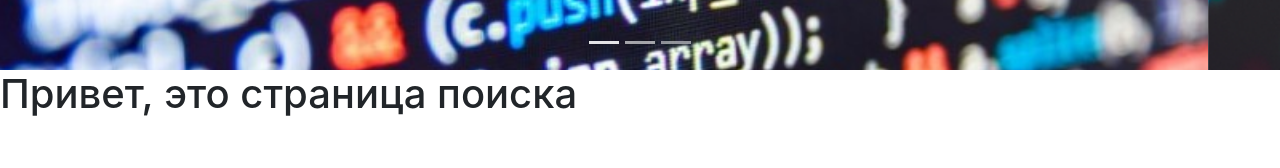
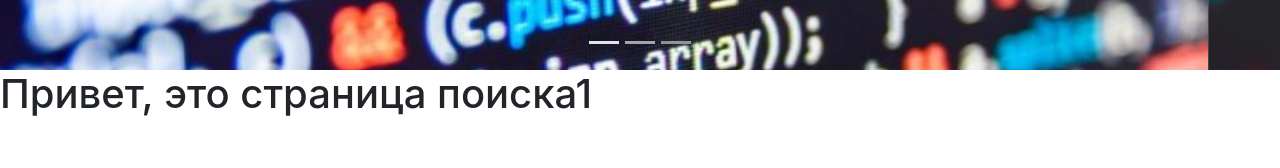
Before and after one commit to ensofter/my_nuxtjs_blog, a Nuxt app: page /search in a window 1280 px wide. Shown: the part 308-476 px from the top of the page. Built offline with nearby package versions, Linux system fonts and the light colour scheme.

Commit message:
Add view for tags

```diff
--- a/pages/search.vue
+++ b/pages/search.vue
@@ -1,5 +1,5 @@
 <template>
-  <h1>Привет, это страница поиска</h1>
+  <h1>Привет, это страница поиска1</h1>
 </template>
 
 <script>
```
